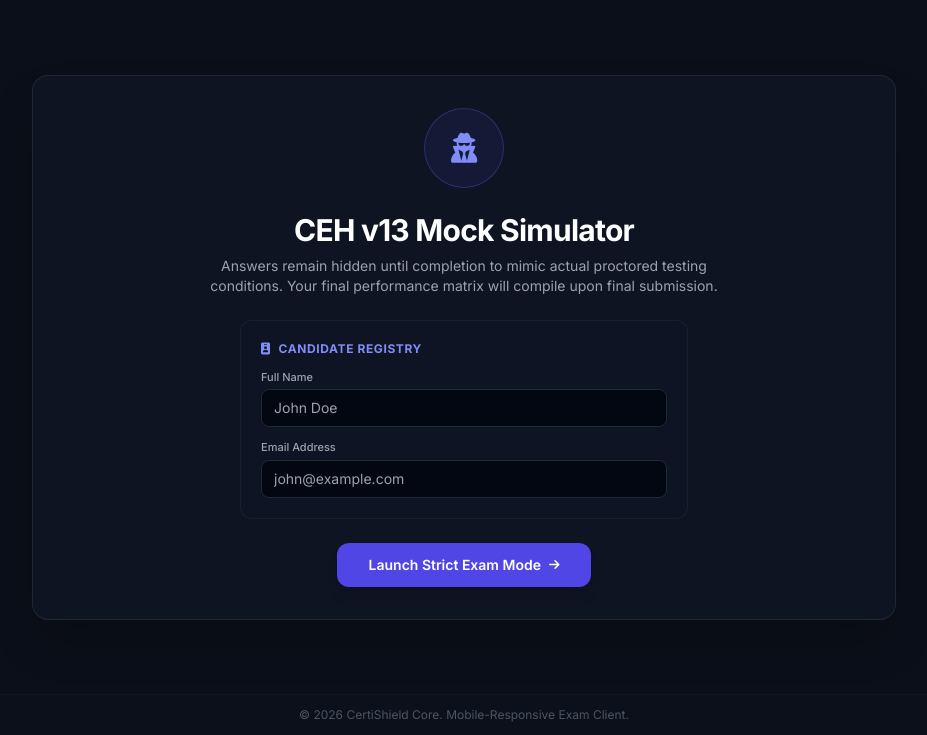
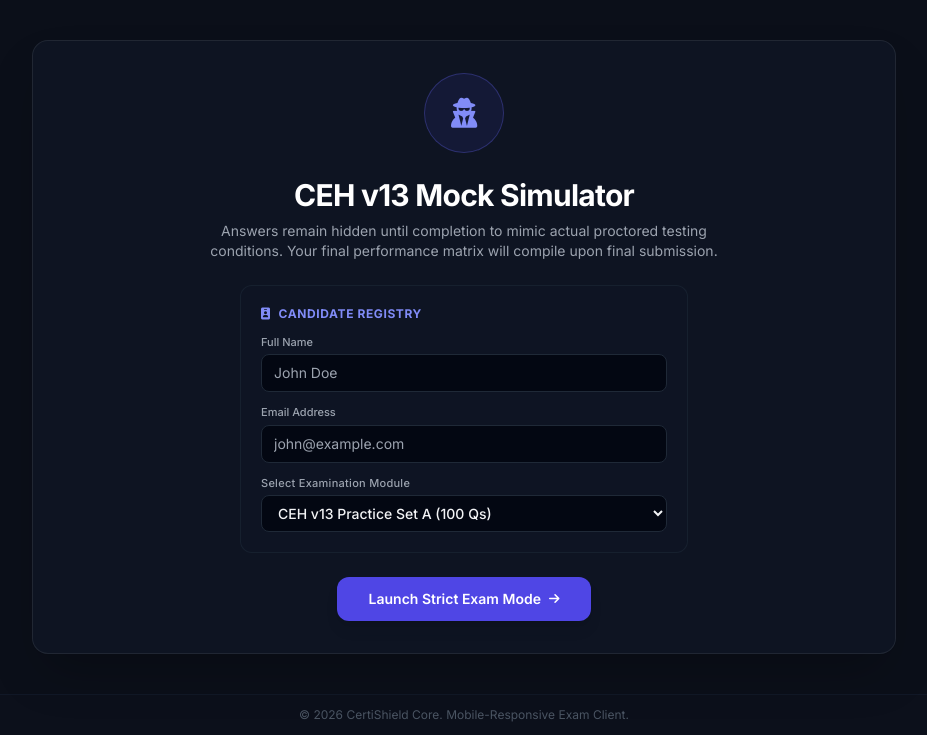
Before and after one commit to prank865/CertiShield-CEH-Matrix, a Flask app: page / in a window 1280 px wide. Shown: the part 65-800 px from the top of the page, without its empty margins (176-1103 px from the left). Run offline with Flask 3, Linux system fonts and the light colour scheme; some libraries are stand-ins or nearby versions.

Commit message:
Upgraded database reporting matrix to support individual multi-set categories

```diff
--- a/app.py
+++ b/app.py
@@ -40,6 +40,7 @@ def init_tracking_database():
         CREATE TABLE IF NOT EXISTS exam_attempts (
             attempt_id TEXT PRIMARY KEY,
             user_id TEXT REFERENCES users(user_id),
+            exam_set TEXT DEFAULT 'Set A',
             questions_completed INTEGER DEFAULT 0,
             total_correct INTEGER DEFAULT 0,
             status TEXT DEFAULT 'IN_PROGRESS',
@@ -47,6 +48,13 @@ def init_tracking_database():
             updated_at TEXT NOT NULL
         )
     ''')
+
+    # Check if 'exam_set' column exists, if not add it (Migration protection)
+    try:
+        cursor.execute("ALTER TABLE exam_attempts ADD COLUMN exam_set TEXT DEFAULT 'Set A';")
+    except psycopg2.errors.DuplicateColumn:
+        pass
+
     conn.commit()
     cursor.close()
     conn.close()
@@ -67,7 +75,16 @@ def index():
 @app.route('/api/v1/questions', methods=['GET'])
 def get_questions():
     records = load_database_records()
-    return jsonify({"status": "success", "total_count": len(records), "data": records})
+    target_set = request.args.get('set', 'Set A')
+
+    # Filter the json items based on matching set criteria
+    filtered_records = [q for q in records if q.get('set', 'Set A') == target_set]
+    return jsonify({
+        "status": "success",
+        "set": target_set,
+        "total_count": len(filtered_records),
+        "data": filtered_records
+    })
 
 @app.route('/api/v1/register', methods=['POST'])
 def register_student():
@@ -77,6 +94,7 @@ def register_student():
 
     full_name = payload.get('name')
     email = payload.get('email')
+    chosen_set = payload.get('set', 'Set A')
 
     if not full_name or not email:
         return jsonify({"status": "error", "message": "Missing identity constraints."}), 400
@@ -91,8 +109,8 @@ def register_student():
     cursor.execute("INSERT INTO users (user_id, full_name, email, registered_at) VALUES (%s, %s, %s, %s)",
                    (user_id, full_name, email, timestamp))
 
-    cursor.execute("INSERT INTO exam_attempts (attempt_id, user_id, questions_completed, total_correct, status, started_at, updated_at) VALUES (%s, %s, 0, 0, 'IN_PROGRESS', %s, %s)",
-                   (attempt_id, user_id, timestamp, timestamp))
+    cursor.execute("INSERT INTO exam_attempts (attempt_id, user_id, exam_set, questions_completed, total_correct, status, started_at, updated_at) VALUES (%s, %s, %s, 0, 0, 'IN_PROGRESS', %s, %s)",
+                   (attempt_id, user_id, chosen_set, timestamp, timestamp))
 
     conn.commit()
     cursor.close()
@@ -138,7 +156,7 @@ def admin_portal():
     cursor = conn.cursor(cursor_factory=DictCursor)
 
     cursor.execute('''
-        SELECT u.full_name, u.email, e.questions_completed, e.total_correct, e.status, e.started_at, e.updated_at
+        SELECT u.full_name, u.email, e.exam_set, e.questions_completed, e.total_correct, e.status, e.started_at, e.updated_at
         FROM users u
         JOIN exam_attempts e ON u.user_id = e.user_id
         ORDER BY e.updated_at DESC
@@ -157,13 +175,14 @@ def admin_portal():
     <body class="bg-gray-950 text-gray-100 p-8">
         <div class="max-w-6xl mx-auto space-y-6">
             <h1 class="text-3xl font-extrabold text-indigo-400">🛡️ CertiShield Production Surveillance Terminal</h1>
-            <p class="text-gray-400 text-sm">Permanent Database Connectivity Status: Active. Real-time scores are safely preserved forever.</p>
+            <p class="text-gray-400 text-sm">Permanent Database Connectivity Status: Active. Monitoring live progress vectors filtered by custom exam subsets.</p>
             <div class="overflow-x-auto bg-gray-900 border border-gray-800 rounded-xl">
                 <table class="w-full text-left text-sm">
                     <thead class="bg-gray-800 text-gray-400 uppercase text-xs">
                         <tr>
                             <th class="p-4">Candidate Name</th>
                             <th class="p-4">Email Address</th>
+                            <th class="p-4">Exam Module</th>
                             <th class="p-4">Progress Vector</th>
                             <th class="p-4">Total Score</th>
                             <th class="p-4">Session Status</th>
@@ -175,6 +194,7 @@ def admin_portal():
                         <tr class="hover:bg-gray-800/40">
                             <td class="p-4 font-semibold text-white">{{ row['full_name'] }}</td>
                             <td class="p-4 font-mono text-gray-300">{{ row['email'] }}</td>
+                            <td class="p-4"><span class="bg-indigo-500/10 text-indigo-400 px-2 py-0.5 rounded text-xs border border-indigo-500/20 font-medium">{{ row['exam_set'] }}</span></td>
                             <td class="p-4">{{ row['questions_completed'] }} / 100</td>
                             <td class="p-4 text-indigo-400 font-bold">{{ row['total_correct'] }} Correct</td>
                             <td class="p-4">
--- a/templates/index.html
+++ b/templates/index.html
@@ -18,7 +18,6 @@
 </head>
 <body class="text-gray-100 min-h-screen flex flex-col justify-between selection:bg-indigo-500/30">
 
-    <!-- Header: Compact on mobile, spaced on desktop -->
     <header class="border-b border-gray-800 bg-gray-900/50 backdrop-blur-md sticky top-0 z-50">
         <div class="max-w-6xl mx-auto px-4 h-16 flex items-center justify-between">
             <div class="flex items-center space-x-3">
@@ -38,10 +37,8 @@
         </div>
     </header>
 
-    <!-- Main Container: Flexible sizing for phone screens -->
     <main class="flex-grow max-w-4xl w-full mx-auto px-3 md:px-4 py-4 md:py-8 flex flex-col justify-center">
 
-        <!-- Welcome Screen -->
         <div id="welcome-screen" class="glass-panel rounded-2xl p-5 md:p-8 text-center shadow-2xl">
             <div class="w-16 h-16 md:w-20 md:h-20 bg-indigo-600/10 border border-indigo-500/30 rounded-full flex items-center justify-center mx-auto mb-4 md:mb-6">
                 <i class="fas fa-user-secret text-2xl md:text-3xl text-indigo-400"></i>
@@ -63,6 +60,15 @@
                     <label class="block text-[11px] text-gray-400 mb-1 font-medium">Email Address</label>
                     <input type="email" id="student-email" placeholder="john@example.com" class="w-full bg-gray-950 border border-gray-800 focus:border-indigo-500 rounded-lg px-3 py-2 text-sm text-gray-100 outline-none transition-colors">
                 </div>
+                <div>
+                    <label class="block text-[11px] text-gray-400 mb-1 font-medium tracking-wide">Select Examination Module</label>
+                    <select id="selected-exam-set" class="w-full bg-gray-950 border border-gray-800 focus:border-indigo-500 rounded-lg px-3 py-2 text-sm text-gray-100 outline-none transition-colors cursor-pointer font-medium">
+                        <option value="Set A">CEH v13 Practice Set A (100 Qs)</option>
+                        <option value="Set B">CEH v13 Practice Set B (100 Qs)</option>
+                        <option value="Set C">CEH v13 Practice Set C (100 Qs)</option>
+                        <option value="Set D">CEH v13 Practice Set D (100 Qs)</option>
+                    </select>
+                </div>
             </div>
 
             <button onclick="startSimulation()" class="w-full sm:w-auto bg-indigo-600 hover:bg-indigo-500 text-white font-semibold px-6 md:px-8 py-3 rounded-xl shadow-lg transition-all inline-flex items-center justify-center space-x-2 text-sm">
@@ -71,7 +77,6 @@
             </button>
         </div>
 
-        <!-- Simulation Arena -->
         <div id="simulation-arena" class="hidden w-full space-y-4 md:space-y-6">
             <div class="flex justify-between items-center text-xs md:text-sm px-1">
                 <span class="text-gray-400 font-medium">Question: <span id="current-index-display" class="text-indigo-400 font-bold">1</span> / <span id="total-count-display">100</span></span>
@@ -84,7 +89,6 @@
 
             <div class="glass-panel rounded-2xl p-5 md:p-8 shadow-xl space-y-4 md:space-y-6">
                 <h2 id="question-text" class="text-base md:text-lg font-medium text-gray-100 leading-relaxed">Loading questions...</h2>
-                <!-- Tall tap areas optimized for mobile thumbs -->
                 <div id="options-box" class="grid grid-cols-1 gap-2.5 md:gap-3.5 pt-1"></div>
             </div>
 
@@ -100,7 +104,6 @@
             </div>
         </div>
 
-        <!-- Final Report / Analytics Dashboard -->
         <div id="completion-report" class="hidden w-full space-y-4 md:space-y-6">
             <div class="glass-panel rounded-2xl p-5 md:p-8 text-center shadow-2xl relative overflow-hidden">
                 <div class="sm:absolute sm:top-4 sm:right-4 mb-4 sm:mb-0 flex justify-center" id="pass-badge"></div>
@@ -135,7 +138,6 @@
                 </div>
             </div>
 
-            <!-- Domain Matrix Breakdown -->
             <div class="glass-panel rounded-2xl p-5 md:p-8 shadow-xl space-y-4">
                 <h3 class="text-base md:text-lg font-bold text-gray-200 flex items-center gap-2">
                     <i class="fas fa-chart-pie text-indigo-400 text-sm"></i> Domain Knowledge Matrix
@@ -162,26 +164,12 @@
         let examStateHistory = [];
         let trackingAttemptToken = null;
 
-        async function fetchSimulationRepository() {
-            try {
-                const response = await fetch('/api/v1/questions');
-                const result = await response.json();
-                if (result.status === "success") {
-                    rawServerPayload = result.data;
-                    document.getElementById('total-count-display').innerText = rawServerPayload.length;
-                    initializeExamStateHistory();
-                }
-            } catch (err) {
-                console.error("Critical System Error: Matrix uninitialized.", err);
-            }
-        }
-
         function initializeExamStateHistory() {
             examStateHistory = rawServerPayload.map((item) => {
                 const absoluteCorrectAnswerString = item.options[item.correct];
                 let mappedOptions = [...item.options];
 
-                // Shuffle options to break bias
+                // Shuffle options to break positional bias
                 for (let i = mappedOptions.length - 1; i > 0; i--) {
                     const j = Math.floor(Math.random() * (i + 1));
                     [mappedOptions[i], mappedOptions[j]] = [mappedOptions[j], mappedOptions[i]];
@@ -198,10 +186,9 @@
         }
 
         async function startSimulation() {
-            if(examStateHistory.length === 0) return;
-
             const studentName = document.getElementById('student-name').value.trim();
             const studentEmail = document.getElementById('student-email').value.trim();
+            const chosenSet = document.getElementById('selected-exam-set').value;
 
             if(!studentName || !studentEmail) {
                 alert("Please fill out your registry details to link your progress telemetry.");
@@ -209,12 +196,22 @@
             }
 
             try {
-                const response = await fetch('/api/v1/register', {
+                // Fetch questions *only* for the specific targeted module set to optimize load security
+                const response = await fetch(`/api/v1/questions?set=${encodeURIComponent(chosenSet)}`);
+                const result = await response.json();
+
+                if (result.status === "success" && result.data.length > 0) {
+                    rawServerPayload = result.data;
+                    document.getElementById('total-count-display').innerText = rawServerPayload.length;
+                    initializeExamStateHistory();
+
+                    // Register session telemetry tracking payload
+                    const regResponse = await fetch('/api/v1/register', {
                         method: 'POST',
                         headers: {'Content-Type': 'application/json'},
-                    body: JSON.stringify({ name: studentName, email: studentEmail })
+                        body: JSON.stringify({ name: studentName, email: studentEmail, set: chosenSet })
                     });
-                const registrationResult = await response.json();
+                    const registrationResult = await regResponse.json();
 
                     if (registrationResult.status === "success") {
                         trackingAttemptToken = registrationResult.attempt_id;
@@ -223,6 +220,9 @@
                         renderActiveQuestionNode();
                     } else {
                         alert("Registry Rejection: " + registrationResult.message);
+                    }
+                } else {
+                    alert(`The module "${chosenSet}" does not contain any questions inside your backend repository yet.`);
                 }
             } catch (err) {
                 alert("Database Connection Timed Out. Please verify server status.");
@@ -243,16 +243,13 @@
             container.innerHTML = '';
             const nextBtn = document.getElementById('next-action-btn');
 
-            // Render safe options - NO immediate feedback styling
             currentRecord.shuffledOptions.forEach((option, idx) => {
                 const button = document.createElement('button');
 
                 if (currentRecord.userSelectedIdx === idx) {
-                    // Selection styling - cleanly visible indigo variant
                     button.className = "w-full text-left bg-indigo-600/15 text-indigo-300 border-2 border-indigo-500 rounded-xl px-4 py-3.5 text-xs md:text-sm font-medium flex items-center justify-between shadow-md";
                     button.innerHTML = `<span>${option}</span><div class="h-4 w-4 rounded-full bg-indigo-500 flex items-center justify-center shrink-0 text-[9px] text-white"><i class="fas fa-circle text-[6px]"></i></div>`;
                 } else {
-                    // Standard unselected button styling
                     button.className = "w-full text-left bg-gray-800/40 hover:bg-gray-800/80 text-gray-300 border border-gray-700/70 rounded-xl px-4 py-3.5 transition-all text-xs md:text-sm flex items-center justify-between active:scale-[0.99]";
                     button.innerHTML = `<span>${option}</span><div class="h-4 w-4 rounded-full border border-gray-600 shrink-0"></div>`;
                 }
@@ -270,7 +267,7 @@
 
         function processUserSelection(chosenIdx) {
             examStateHistory[indexPointer].userSelectedIdx = chosenIdx;
-            renderActiveQuestionNode(); // Re-render to show updated chosen item highlight safely
+            renderActiveQuestionNode();
             transmitLiveTelemetryHeartbeat("IN_PROGRESS");
         }
 
@@ -307,7 +304,6 @@
         async function transmitLiveTelemetryHeartbeat(currentStatus) {
             if (!trackingAttemptToken) return;
 
-            // Calculate current total correct score up to this point for telemetry analytics
             let totalCorrectSoFar = 0;
             examStateHistory.forEach(rec => {
                 if(rec.userSelectedIdx !== null && rec.shuffledOptions[rec.userSelectedIdx] === rec.correctStringValue) {
@@ -409,12 +405,14 @@
         function restartSimulationPipeline() {
             indexPointer = 0;
             trackingAttemptToken = null;
-            initializeExamStateHistory();
+            examStateHistory = [];
             document.getElementById('completion-report').classList.add('hidden');
             document.getElementById('welcome-screen').classList.remove('hidden');
         }
 
-        window.addEventListener('DOMContentLoaded', fetchSimulationRepository);
+        window.addEventListener('DOMContentLoaded', () => {
+            console.log("CertiShield Engine: Ready for modular dynamic set operations.");
+        });
     </script>
 </body>
 </html>
```
Lines whose indentation alone changed are shown as unchanged.
